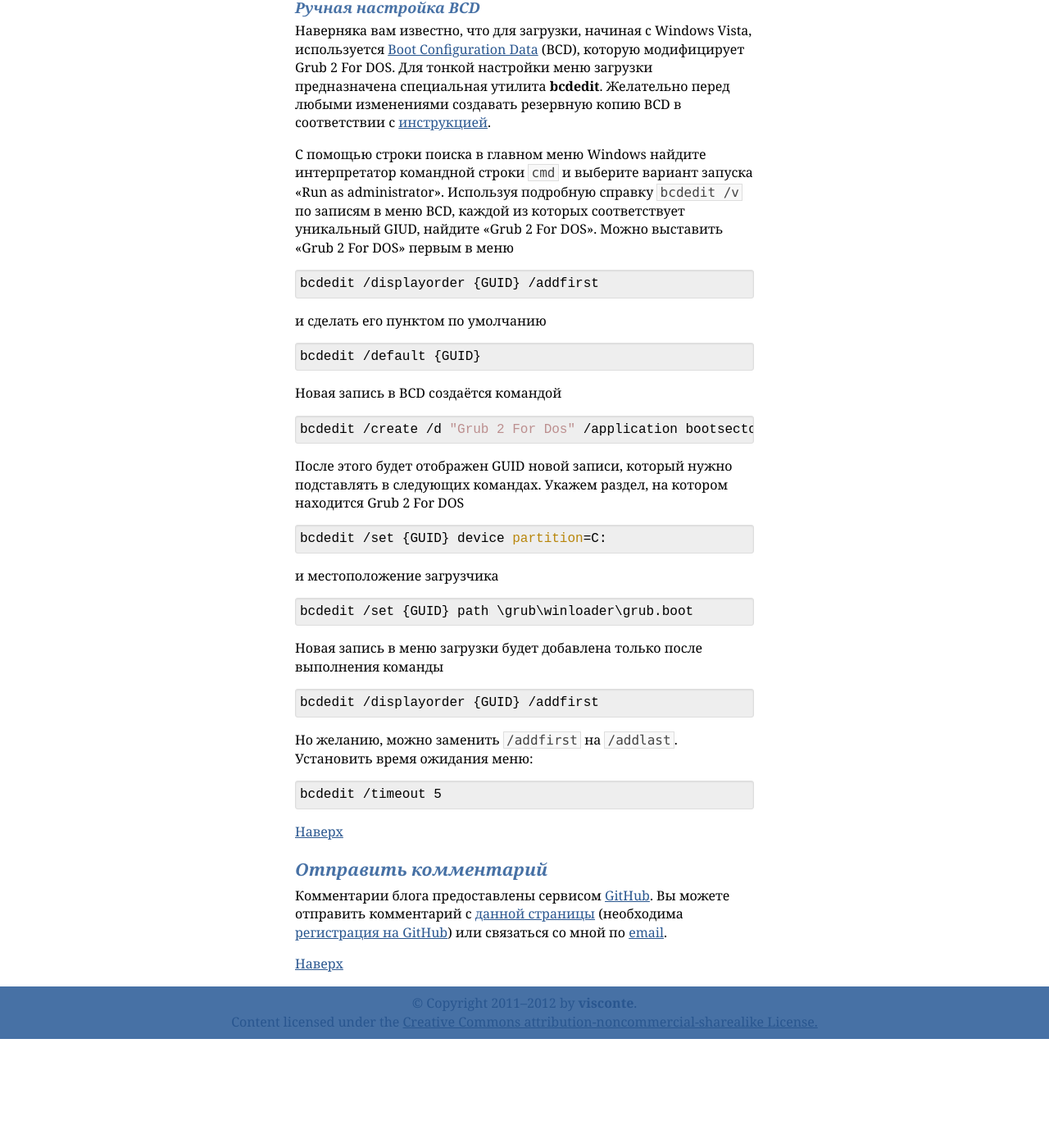
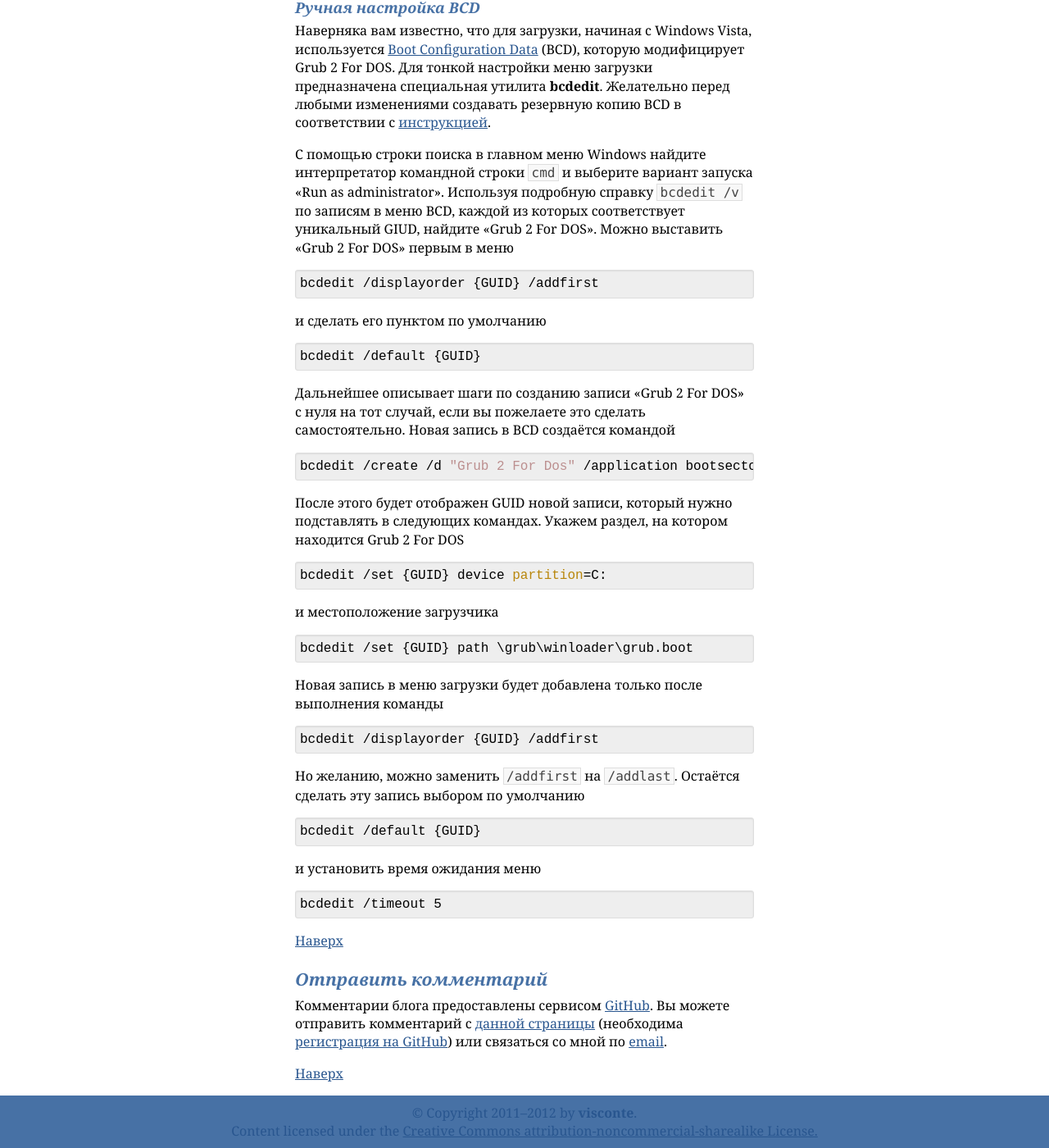
Before and after one commit to visconte/visconte.github.com, a Jekyll site: the page built from _posts/2012-06-23-booting-linux-from-windows.html, in a window 1280 px wide and 1400 px high, scrolled down 1786 px. Shown: the whole window at 82% size. Built offline with Jekyll 4.4.1, drawn with Linux system fonts in a browser that asks for light colours; before the commit the page ends 3053 px from its top, so only the background shows below that.

Commit message:
Slight changes

```diff
--- a/_posts/2012-06-23-booting-linux-from-windows.html
+++ b/_posts/2012-06-23-booting-linux-from-windows.html
@@ -111,7 +111,9 @@ administrator&raquo;. Используя подробную справку <code
 
 
 <p>
-Новая запись в BCD создаётся командой
+Дальнейшее описывает шаги по созданию записи &laquo;Grub 2 For DOS&raquo; с нуля
+на тот случай, если вы пожелаете это сделать самостоятельно. Новая
+запись в BCD создаётся командой
 </p>
 
 
@@ -137,7 +139,8 @@ Grub 2 For DOS
 </pre>
 
 <p>
-Новая запись в меню загрузки будет добавлена только после выполнения команды
+Новая запись в меню загрузки будет добавлена только после выполнения
+команды
 </p>
 
 
@@ -145,8 +148,15 @@ Grub 2 For DOS
 </pre>
 
 <p>
-Но желанию, можно заменить <code>/addfirst</code> на <code>/addlast</code>. Установить время
-ожидания меню:
+Но желанию, можно заменить <code>/addfirst</code> на <code>/addlast</code>. Остаётся сделать эту запись выбором по умолчанию
+</p>
+
+
+<pre class="src src-sh">bcdedit /default {GUID}
+</pre>
+
+<p>
+и установить время ожидания меню
 </p>
 
 
```
